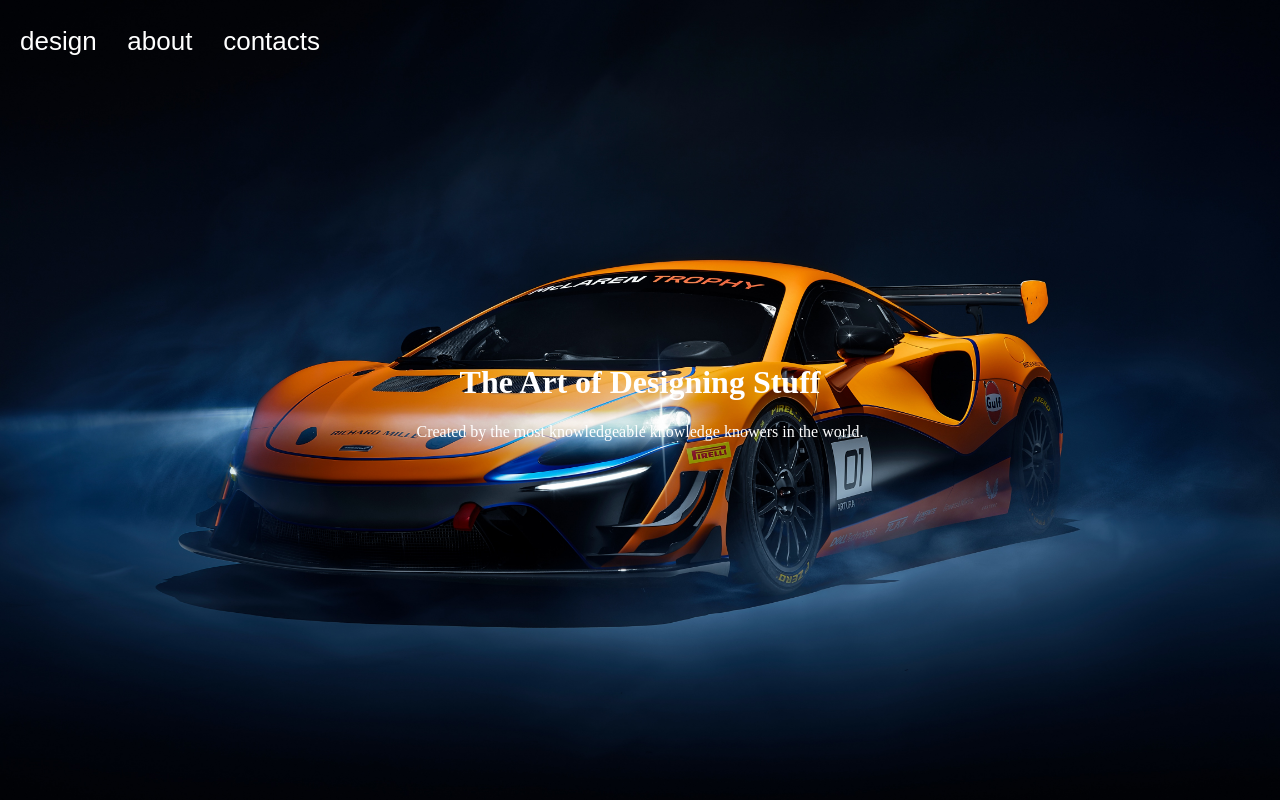
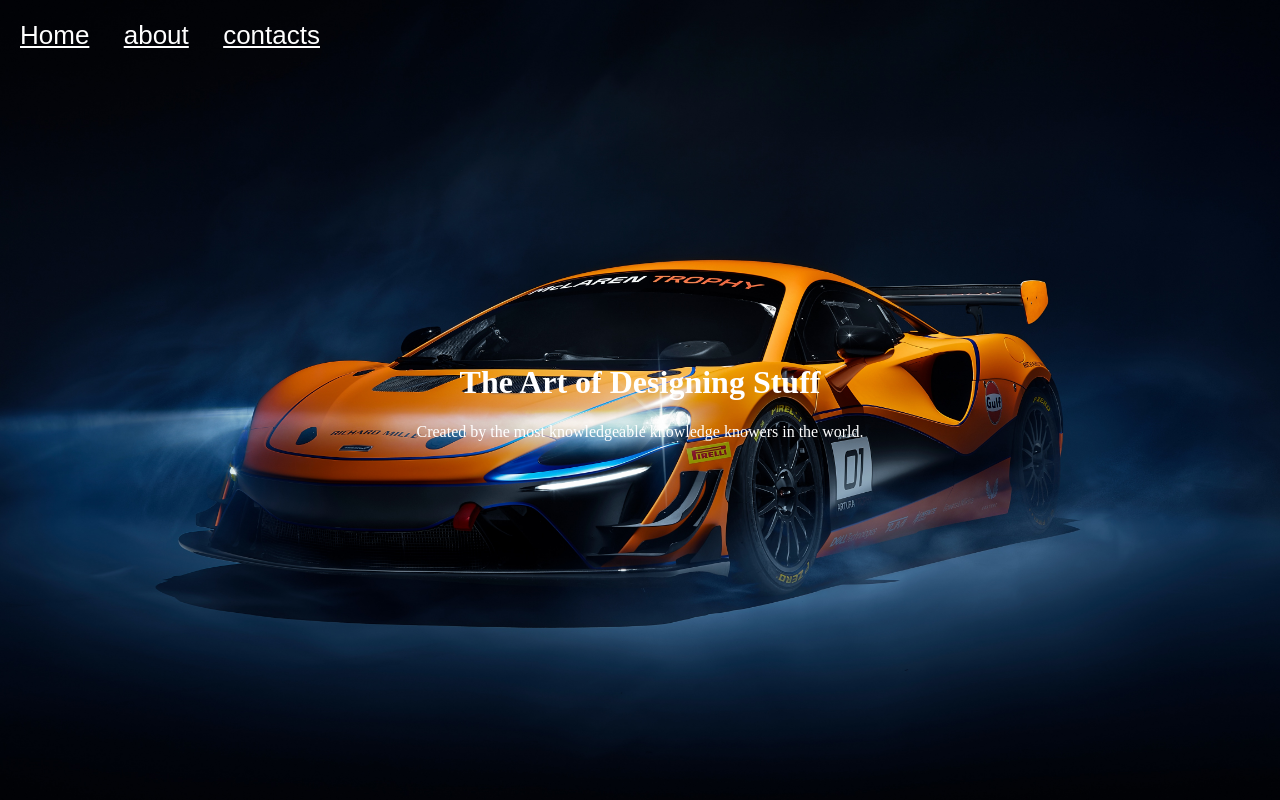
Before and after one commit to Juggle6/casual-programming, a React (Vite) app: page / in a window 1280 px wide. Shown: the top 800 px of the page. Built offline with nearby package versions, Linux system fonts and the light colour scheme.

Commit message:
Added react router feel free to delete

```diff
--- a/src/App.jsx
+++ b/src/App.jsx
@@ -1,6 +1,6 @@
 import './App.css'
 import Home from './components/home/home.jsx'
-import Menu from './components/menu/menu'
+import Menu from './components/NavBar/menu'
 import Timeline from './components/timeline/timeline.jsx'
 
 function App() {
--- /dev/null
+++ b/src/Pages/aboutPage.jsx
@@ -0,0 +1,11 @@
+import React from 'react'
+import Menu from '../components/NavBar/menu'
+
+export default function aboutPage() {
+    return (
+        <div>
+            <Menu />
+            <p>about</p>
+        </div>
+    )
+}
--- /dev/null
+++ b/src/Pages/contactsPage.jsx
@@ -0,0 +1,11 @@
+import React from 'react'
+import Menu from '../components/NavBar/menu'
+
+export default function contactsPage() {
+    return (
+        <div>
+            <Menu />
+            <p>Contacts</p>
+        </div>
+    )
+}
--- a/src/components/menu/menu.css
+++ b/src/components/NavBar/menu.css
@@ -12,8 +12,9 @@
     justify-content: space-between;
     width: 300px;
     margin-left: 20px;
+    margin-top: 20px;
 }
 
-p {
+a {
     color: #fff;
 }
--- a/src/components/menu/menu.jsx
+++ b/src/components/NavBar/menu.jsx
@@ -4,9 +4,9 @@
     return (
     <div className="navBar">
         <div className="navItems">
-            <p>design</p>
-            <p>about</p>
-            <p>contacts</p>
+            <a href="/">Home</a>
+            <a href="/about">about</a>
+            <a href="/contacts">contacts</a>
         </div>
     </div>
 )}
--- a/src/main.jsx
+++ b/src/main.jsx
@@ -1,9 +1,25 @@
 import React from 'react'
 import ReactDOM from 'react-dom/client'
+import {
+  createBrowserRouter,
+  RouterProvider,
+} from "react-router-dom";
 import App from './App'
+import contactsPage from './Pages/contactsPage';
+import aboutPage from './Pages/aboutPage';
+const router = createBrowserRouter([
+  {
+    path: "/",
+    element: <App />,
+  },
+  {
+    path: "contacts",
+    element: <contactsPage />,
+  },
+]);
 
 ReactDOM.createRoot(document.getElementById('root')).render(
   <React.StrictMode>
-    <App />
+    <RouterProvider router={router} />
   </React.StrictMode>,
 )
```
